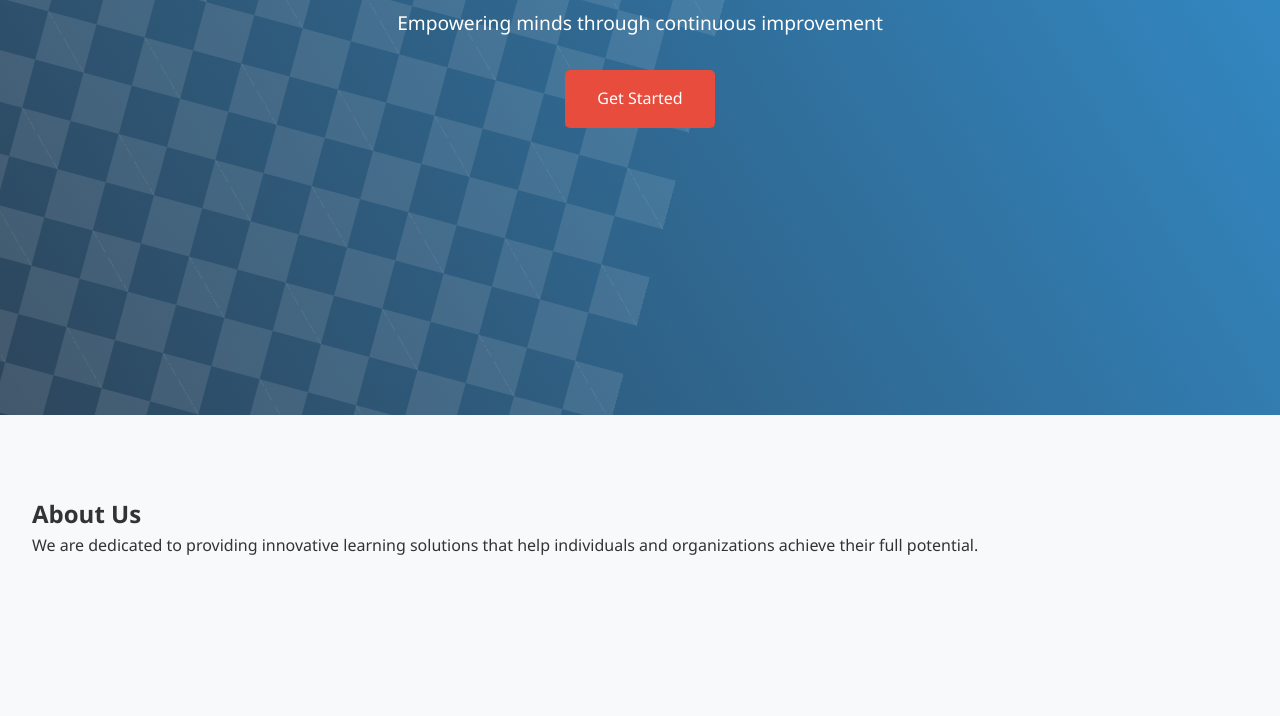
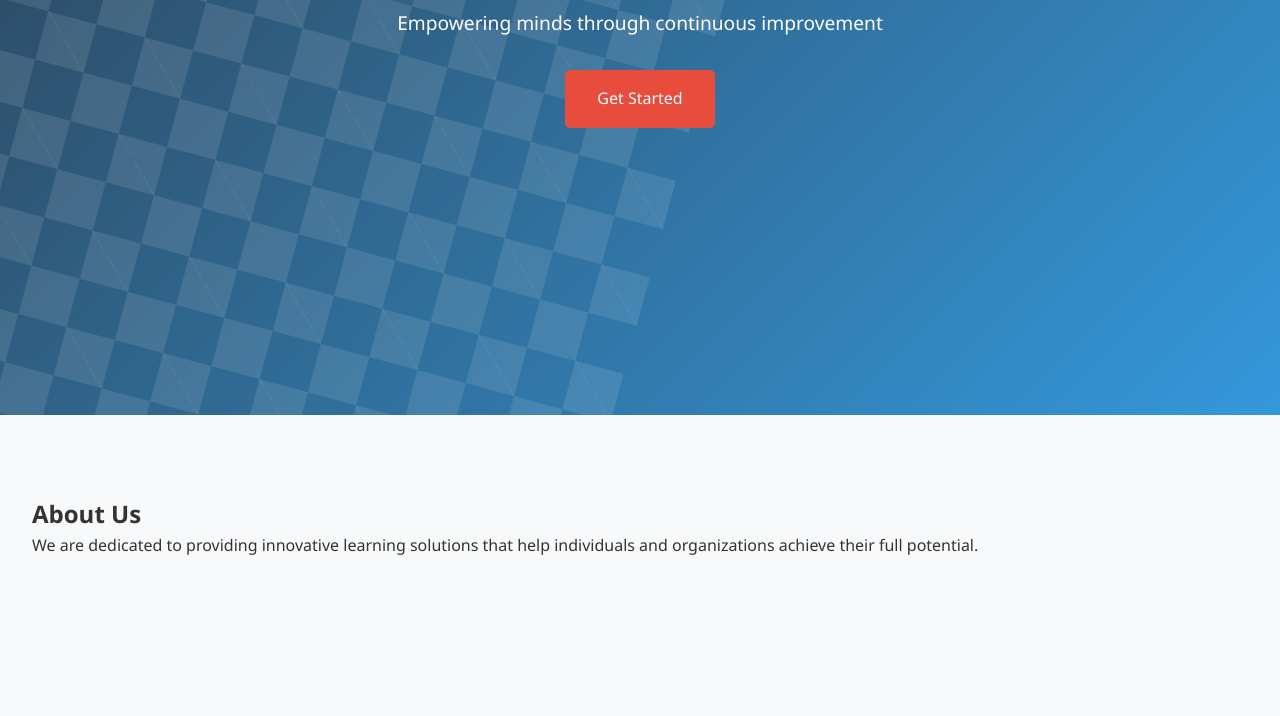
Before and after one commit to iamzic/kAIzenEd-Innovations, a plain HTML site: page index.html in a window 1280 px wide. Shown: the part 385-1101 px from the top of the page. Drawn offline with Linux system fonts and the light colour scheme.

Commit message:
Update styles.css

```diff
--- a/styles.css
+++ b/styles.css
@@ -107,7 +107,7 @@ body {
 }
 
 /* Animated Background */
-.animated-background {
+/* .animated-background {
     position: absolute;
     top: 0;
     left: 0;
@@ -116,9 +116,9 @@ body {
     background: linear-gradient(45deg, rgba(44, 62, 80, 0.8), rgba(52, 152, 219, 0.8));
     z-index: 0;
     overflow: hidden;
-}
+} */
 
-.animated-background::before {
+.animated-background {
     content: '';
     position: absolute;
     top: 0;
```
